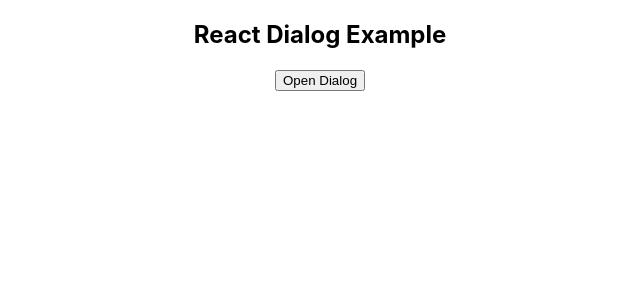
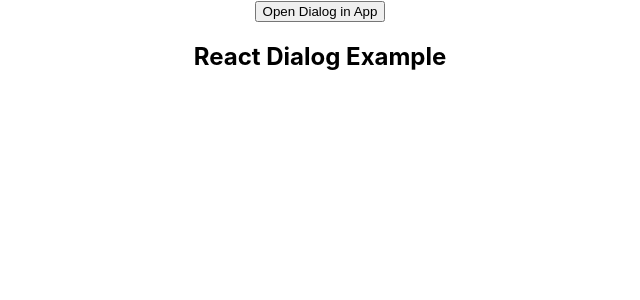
Before and after one commit to waldmaier/react-samples, a React (Create React App) app in the folder my-app/: page / in a window 1280 px wide. Shown: the top 300 px of the page, without its empty margins (320-960 px from the left). Built offline with nearby package versions, Linux system fonts and the light colour scheme.

Commit message:
buttons external

```diff
--- a/my-app/src/App.tsx
+++ b/my-app/src/App.tsx
@@ -1,14 +1,19 @@
-import React from 'react';
+import React, {useState} from 'react';
 import logo from './logo.svg';
 import './App.css';
 import DialogComponent from "./dialog/DialogComponent";
 
 function App() {
+  const [isOpen, setIsOpen] = useState<boolean>(false);
+  console.log("app render " + isOpen)
   return (
     <div className="App">
-      <DialogComponent id="example-dialog">
+      <button onClick={() => setIsOpen(true)}>Open Dialog in App</button>
+
+      <DialogComponent id="example-dialog" open={isOpen}>
         <h3>Custom Content Inside Modal</h3>
         <p>This is some dynamic content passed to the modal.</p>
+        <button onClick={() => setIsOpen(false)}>Close</button>
       </DialogComponent>
     </div>
   );
--- a/my-app/src/dialog/DialogComponent.tsx
+++ b/my-app/src/dialog/DialogComponent.tsx
@@ -1,38 +1,24 @@
-import React, { useState, ReactNode } from 'react';
+import React, {ReactNode, useEffect, useState} from 'react';
 
 // Define the type for props, including children
 type DialogProps = {
   id: string;
   children: ReactNode;  // This allows any React content to be passed as children
+  open: boolean;
 };
 
-const DialogComponent = ({ id, children }: DialogProps) => {
-  const [isOpen, setIsOpen] = useState<boolean>(false);
-
-  const openDialog = (): void => {
-    setIsOpen(true);
-  };
-
-  const closeDialog = (): void => {
-    setIsOpen(false);
-  };
-
+const DialogComponent = ({id, children, open}: DialogProps) => {
   return (
     <div>
       <h2>React Dialog Example</h2>
-      <button onClick={openDialog}>Open Dialog</button>
-
       {/* Render the dialog only if isOpen is true */}
-      {isOpen && (
+      {open && (
         <>
-          <div className="dialog-backdrop" onClick={closeDialog} />
-          <dialog id={id} open aria-hidden={!isOpen}>
+          <div className="dialog-backdrop" /*onClick={closeDialog}*//>
+          <dialog id={id} open aria-hidden={!open}>
             <div>
               {children} {/* Render the passed content here */}
             </div>
-            <button onClick={closeDialog} autoFocus>
-              Close
-            </button>
           </dialog>
         </>
       )}
```
